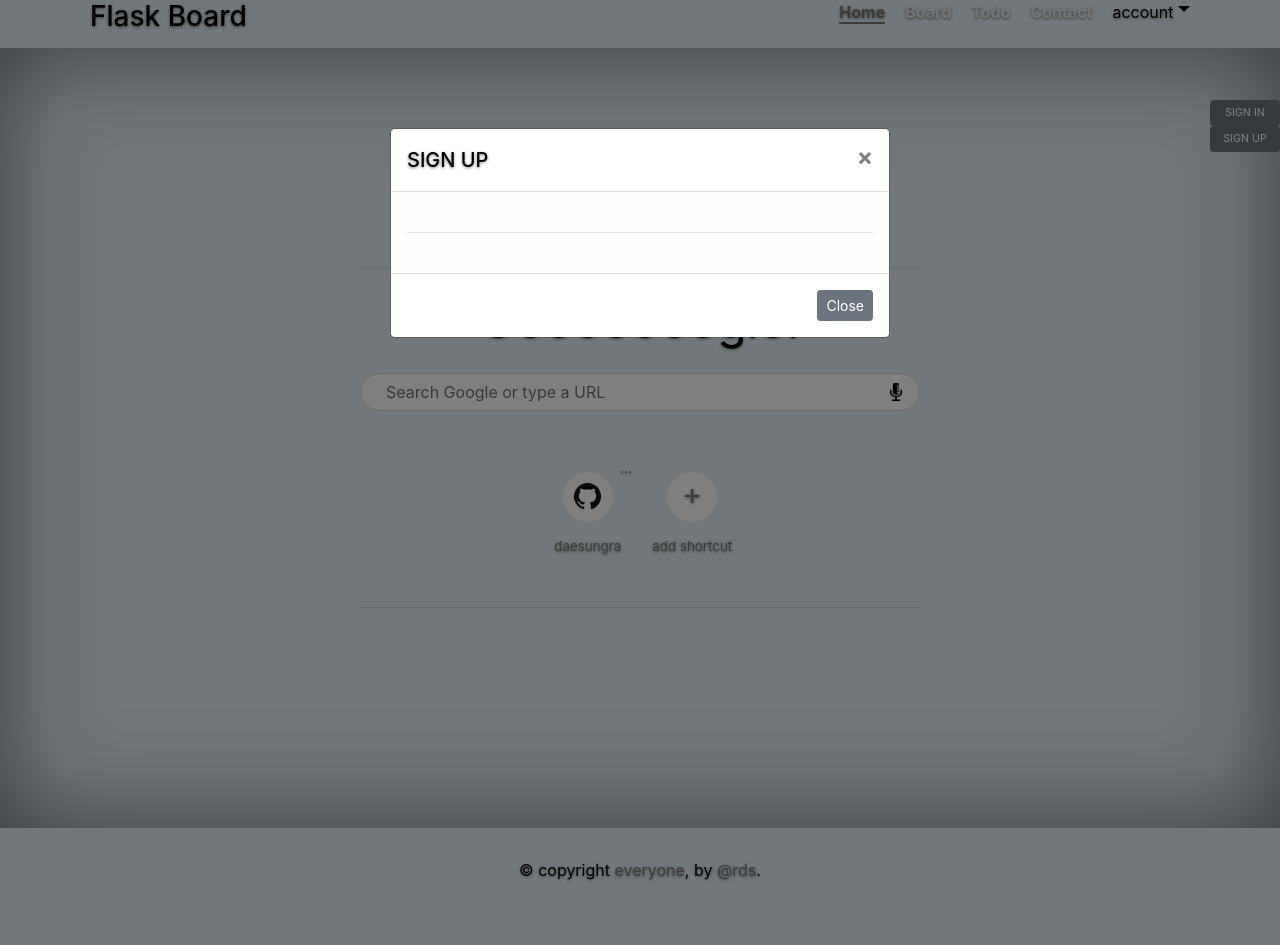
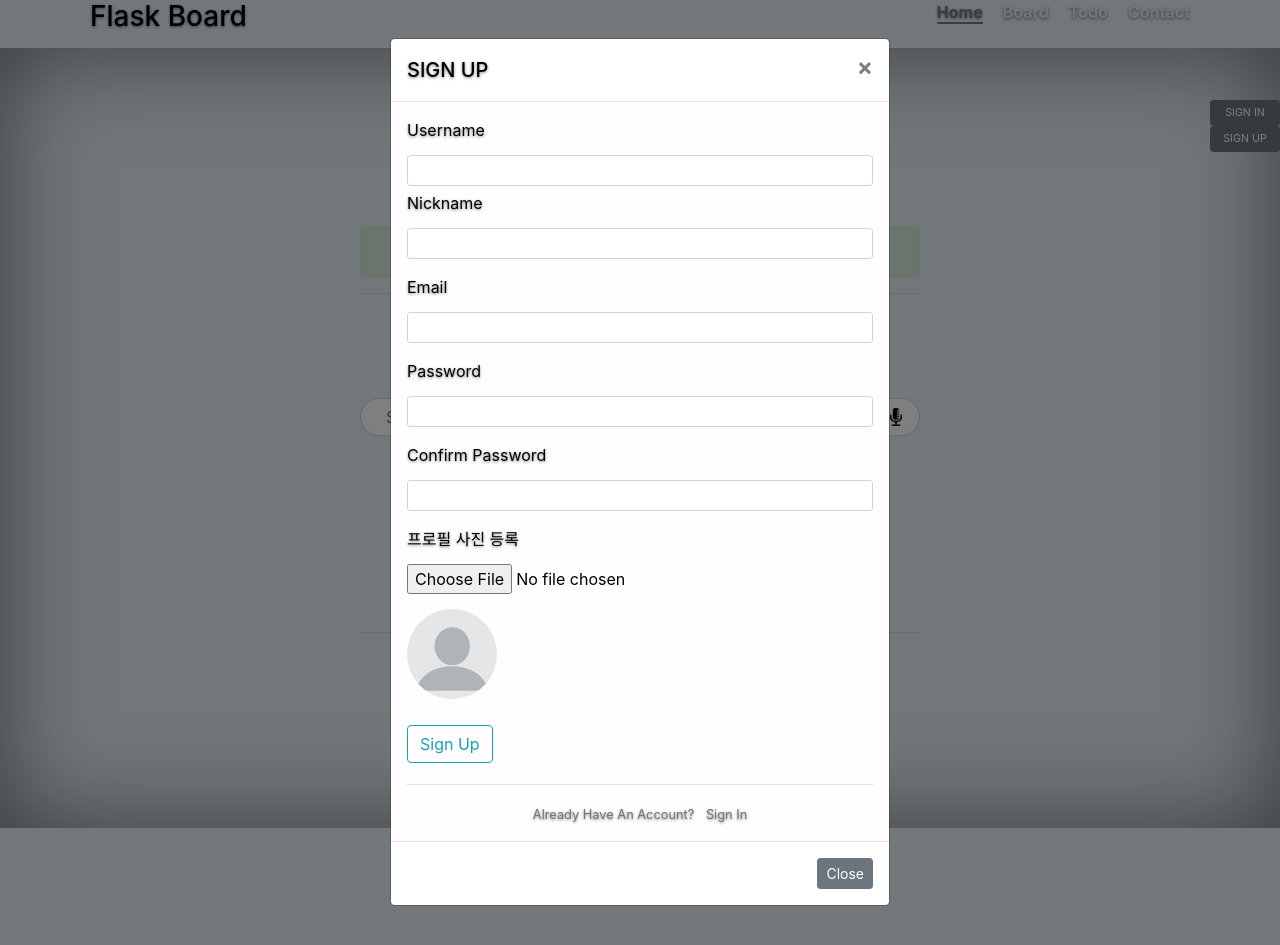
Before and after one commit to daesungRa/flask-board, a Flask app: page / in a window 1280 px wide, after a click on "SIGN UP". Shown: the part 30-975 px from the top of the page. Run offline with Flask 2, Linux system fonts and the light colour scheme; one stand-in notice (Sample message) is shown; some libraries are stand-ins or nearby versions; some web fonts are replaced.

Commit message:
flask-wtf 적용(중), ajax pagination 적용(완)

```diff
--- a/src/app.py
+++ b/src/app.py
@@ -1,8 +1,9 @@
-from flask import Flask, request, render_template
+from flask import Flask, request, render_template, g, redirect, url_for, flash
 from flask_cors import CORS
+from datetime import datetime
+from json import dumps
 from src.service import board_service, member_service
-from datetime import datetime
-from src.model.FlaskForm import MyForm, SignupForm, SigninForm
+from src.model.FlaskForm import SignupForm, SigninForm
 
 app = Flask(__name__)
 # app.secret_key = 'FLASK SECRET KEY'
@@ -22,32 +23,51 @@ update_required_fields = ['pwd', 'nickname']
 service = board_service.Board_service()
 m_service = member_service.Member_service()
 
+def account_form_decorator(func):
+    def wrapper():
+        signup_form = SignupForm(scrf_enabled=False)
+        signin_form = SigninForm(scrf_enabled=False)
+        account_form = [signup_form, signin_form]
+        return func(account_form)
+    wrapper.__name__ = func.__name__
+    return wrapper
+
+@app.before_request
+def before_request():
+    account_form = [SignupForm(), SigninForm()]
+    g.account_form = account_form
+
 @app.route("/", methods=['GET'])
-def home():
+@account_form_decorator
+def home(account_form):
     # if 'username' not in session:
     #     session['username'] = 'test_user'
-    signup_form = SignupForm()
-    signin_form = SigninForm()
 
-    return render_template('index.html', signup_form=signup_form, signin_form=signin_form), 200
+    return render_template('index.html', account_form=account_form), 200
 
 @app.route("/contact/", methods=['GET'])
 def contact():
-    return render_template('contact.html'), 200
+    return render_template('contact.html', account_form=g.account_form), 200
 
 # board and todo routes
-@app.route('/todos/<int:nowpage>', methods=['GET'])
-@app.route('/boards/<int:nowpage>', methods=['GET'])
-def boards(nowpage=1):
+@app.route('/todos/', methods=['GET', 'POST'])
+@app.route('/boards/', methods=['GET', 'POST'])
+def boards():
     col_name = 'boards'
     subject = 'Board List'
+    nowpage = 1
 
     if request.path.find('todo') >= 0:
         col_name = 'todos'
         subject = 'Todo List'
 
+    if request.method == 'POST':
+        nowpage = int(request.form['nowpage'])
+        result = service.find({}, nowpage, col_name) # type of list
+        return dumps(render_template('board/list.html', result_list=result['list'], pagination=result['pagination'], subject=subject))
+
     result = service.find({}, nowpage, col_name) # type of list
-    return render_template('board/board.html', result_list=result['list'], pagination=result['pagination'], subject=subject), 200
+    return render_template('board/board.html', result_list=result['list'], pagination=result['pagination'], account_form=g.account_form, subject=subject), 200
 
 @app.route('/todo/view/<string:id>', methods=['GET'])
 @app.route('/board/view/<string:id>', methods=['GET'])
@@ -61,7 +81,7 @@ def view(id=None):
 
     result = service.find_by_id(id, col_name)
     result['content'] = result['content']
-    return render_template('board/boardView.html', result=result, subject=subject), 200
+    return render_template('board/boardView.html', result=result, account_form=g.account_form, subject=subject), 200
 
 @app.route('/todo/write/', methods=['GET', 'POST'])
 @app.route('/board/write/', methods=['GET', 'POST'])
@@ -75,7 +95,7 @@ def write():
 
     if request.method == 'GET':
         currTime = datetime.now().strftime('%Y%m%d %H:%M:%S')
-        return render_template('board/write.html', currTime=currTime, subject=subject), 200
+        return render_template('board/write.html', currTime=currTime, account_form=g.account_form, subject=subject), 200
     else:
         title = request.form['title']
         author = request.form['author']
@@ -102,7 +122,7 @@ def modify(id=None):
     if request.method == 'GET':
         result = service.find_by_id(id, col_name)
         result['updated'] = datetime.now().strftime('%Y%m%d %H:%M:%S')
-        return render_template('board/modify.html', result=result, subject=subject), 200
+        return render_template('board/modify.html', result=result, account_form=g.account_form, subject=subject), 200
     else:
         id = request.form['_id']
         title = request.form['title']
@@ -132,12 +152,14 @@ def delete():
         return '0'
 
 # member routes
-@app.route('/signin/', methods=['GET', 'POST'])
+@app.route('/signin/', methods=['POST'])
 def signin():
-    if request.method == 'GET':
-        form = SigninForm()
-
-        return render_template('user/signin.html', form=form)
+    form = SigninForm()
+    if form.validate_on_submit():
+        flash(f'You are successfully Sign In for {form.email.data} account!', 'success')
+        return redirect(url_for('home'))
+    flash(f'Invalid Account, try again plz', 'danger')
+    return redirect(url_for('home'))
 
 @app.route('/signout/', methods=['GET'])
 def signout():
--- a/src/factory/pagination.py
+++ b/src/factory/pagination.py
@@ -5,7 +5,7 @@ class Pagination(object):
     def __init__(self):
         self.db = Database()
 
-        self.pagesize = 2 # 페이지 사이즈
+        self.pagesize = 20 # 페이지 사이즈
         self.blocksize = 5 # 블럭 사이즈
         self.nowpage = 1 # 현재 페이지 (기본 1 페이지)
 
--- a/src/model/FlaskForm.py
+++ b/src/model/FlaskForm.py
@@ -1,10 +1,6 @@
 from flask_wtf import FlaskForm
 from wtforms import StringField, PasswordField, SubmitField, BooleanField
 from wtforms.validators import DataRequired, Required, Length, Email, EqualTo
-
-class MyForm(FlaskForm):
-    name = StringField('Name', validators=[DataRequired()])
-    submit = SubmitField('submit', validators=[Required()])
 
 class SignupForm(FlaskForm):
     username = StringField('Username', validators=[DataRequired(), Length(min=2, max=20)])
--- a/src/static/css/base.css
+++ b/src/static/css/base.css
@@ -4,7 +4,7 @@
 
 /* custom modal style (based on bootstrap modal) */
 .modal {
-    top: 130px;
+    top: 40px;
 }
 .modal .modal-body {
     background-color: #fffdfd;
@@ -39,11 +39,18 @@
     text-align: left;
     margin: 15px 0 15px 0;
 }
-.signup-form .profile-part #image {
+.profile-part #image {
     width: 90px;
     height: 90px;
     border-radius: 90px;
-    margin-top: 10px;
+    margin: 10px 0 5px 0;
+}
+.modal-body .form-group {
+    text-align: left;
+}
+.modal-body .text-muted span:hover {
+    color: #8d9afe;
+    cursor: pointer;
 }
 
 /* triangle icon */
--- a/src/static/css/board.css
+++ b/src/static/css/board.css
@@ -19,6 +19,11 @@
 .cover .table-board, .cover .table-head, .cover .table-body {
     /*border: 1px solid blue;*/
 }
+.cover .board-container {
+    padding: 0 10px 0 10px;
+    background-color: #fff;
+    border: 1px solid #acacac;
+}
 .cover .table-board {
     margin: 40px 0 40px 0;
     font-family: 'Nanum Myeongjo', serif;
@@ -38,11 +43,12 @@
 }
 .cover .table-board span {
     font-size: 10pt;
-    border-left: 1px solid #787878;
+    border-left: 1px solid #bdbdbd;
 }
 /* pagination style */
 .pagination-part {
     text-align: center;
+    margin-bottom: 20px;
 }
 .pagination-part * {
     display: inline;
--- a/src/static/js/board.js
+++ b/src/static/js/board.js
@@ -1,6 +1,18 @@
 // get view, modify page
 function getDocument(uri, id) {
     location.href = 'http://localhost:5000/' + uri + id;
+}
+
+function changeList(uri, nowpage) {
+    $.ajax({
+        type: 'post',
+        url: 'http://localhost:5000/' + uri,
+        data: {nowpage: nowpage},
+        dataType: 'json',
+        success: function(data) {
+            $('.site-wrapper .cover').html(data);
+        }
+    });
 }
 
 function writeAction(form, highlight) {
@@ -14,7 +26,7 @@ function writeAction(form, highlight) {
         dataType: 'text',
         success: function(data) {
             if (data == '1') {
-                location.href = 'http://localhost:5000/' + highlight + 's/1';
+                location.href = 'http://localhost:5000/' + highlight + 's/';
             } else if (data == '0') {
                 alert('글 쓰기에 실패했습니다. 다시 시도하세요.');
                 $('.write-form .title').focus();
@@ -59,7 +71,7 @@ function deleteAction(id, highlight) {
         dataType: 'json',
         success: function(data) {
             if (data == '1') {
-                location.href = 'http://localhost:5000/' + highlight + 's/1';
+                location.href = 'http://localhost:5000/' + highlight + 's/';
             } else if (data == '0') {
                 alert('글 삭제에 실패했습니다. 다시 시도하세요.');
             }
--- a/src/templates/base.html
+++ b/src/templates/base.html
@@ -1,6 +1,6 @@
 <!DOCTYPE HTML>
 <html lang="ko">
-    {% from "macros.html" import sign_modal with context %}
+    {% from "macros.html" import account_modal with context %}
     <head>
         <meta charset="UTF-8" />
         <meta http-equiv="X-UA-Compatible" content="IE=edge" />
@@ -35,15 +35,15 @@
             <nav>
                 <ul class="nav masthead-nav">
                     <li id="gotoHome"><a href="http://localhost:5000/">Home</a></li>
-                    <li id="gotoBoard"><a href="http://localhost:5000/boards/1">Board</a></li>
-                    <li id="gotoTodo"><a href="http://localhost:5000/todos/1">Todo</a></li>
+                    <li id="gotoBoard"><a href="http://localhost:5000/boards/">Board</a></li>
+                    <li id="gotoTodo"><a href="http://localhost:5000/todos/">Todo</a></li>
                     <li id="gotoContact"><a href="http://localhost:5000/contact/">Contact</a></li>
-                    <li id="account-management">
+                    <!--<li id="account-management">
                         <span>account</span>
                         <div class="dropdown account-dropdown">
                             <div class="triangle underbar"></div>
                         </div>
-                    </li>
+                    </li>-->
                 </ul>
             </nav>
         </div>
@@ -51,6 +51,15 @@
             <div class="site-wrapper-inner">
                 <div class="cover-container">
                     <div class="inner cover">
+                        {% with messages = get_flashed_messages(with_categories=true) %}
+                            {% if messages %}
+                                {% for category, message in messages %}
+                                    <div class="alert alert-{{ category }}">
+                                        {{ message }}
+                                    </div>
+                                {% endfor %}
+                            {% endif %}
+                        {% endwith %}
                         {% block content %}
                         {% endblock %}
                     </div>
@@ -83,8 +92,8 @@
             {% endif %}
         </div>
         <!-- imported modal macro -->
-        {{ sign_modal('modal_signin', 'SIGN IN', signin_form) }}
-        {{ sign_modal('modal_signup', 'SIGN UP', signup_form) }}
+        {{ account_modal('modal_signup', 'SIGN UP', account_form[0]) }}
+        {{ account_modal('modal_signin', 'SIGN IN', account_form[1]) }}
     </body>
 </html>
 
--- a/src/templates/board/boardView.html
+++ b/src/templates/board/boardView.html
@@ -68,7 +68,7 @@
 
             // go to list page
             $('.board-guide #gotoListPage').on('click', function() {
-                getDocument(pre_uri.split('/')[0] + 's', '/1');
+                getDocument(pre_uri.split('/')[0] + 's/', '');
             });
 
             $('.view-container #getModifyPage').on('click', function() {
--- a/src/templates/board/write.html
+++ b/src/templates/board/write.html
@@ -56,7 +56,7 @@
 
             // go to list page
             $('.board-guide #gotoListPage').on('click', function() {
-                getDocument(pre_uri, '1');
+                getDocument(pre_uri, '');
             });
 
             // write action
--- a/src/templates/macros.html
+++ b/src/templates/macros.html
@@ -1,4 +1,4 @@
-{% macro sign_modal(target_id, title, form, btn_first=None, btn_second=None) %}
+{% macro account_modal(target_id, title, form, btn_first=None, btn_second=None) %}
 <div class="modal" id="{{ target_id }}" tabindex="-1" role="dialog">
   <div class="modal-dialog" role="document">
     <div class="modal-content">
@@ -9,20 +9,104 @@
         </button>
       </div>
       <div class="modal-body">
-        {{ form.hidden_tag() }}
-        <fieldset class="form-group">
-          <legend class="border-bottom">
-            <dir class="form-group">
+        <div class="content-section">
+          <form action="signin/" method="POST">
+            {{ form.hidden_tag() }}
+            <fieldset class="form-group">
+              {% if form.username %}
+                <div class="form-group">
+                  {{ form.username.label(class='form-control-label') }}
+                  {% if form.username.errors %}
+                    {{ form.username(class='form-control form-control-sm is-invalid') }}
+                    <div class="invalid-feedback">
+                      {% for error in form.username.errors %}
+                        <span>{{ error }}</span>
+                      {% endfor %}
+                    </div>
+                  {% else %}
+                    {{ form.username(class='form-control form-control-sm') }}
+                  {% endif %}
 
-            </dir>
-          </legend>
-        </fieldset>
+                  {{ form.nickname.label(class='form-control-label') }}
+                  {% if form.nickname.errors %}
+                    {{ form.nickname(class='form-control form-control-sm is-invalid') }}
+                    <div class="invalid-feedback">
+                      {% for error in form.nickname.errors %}
+                        <span>{{ error }}</span>
+                      {% endfor %}
+                    </div>
+                  {% else %}
+                    {{ form.nickname(class='form-control form-control-sm') }}
+                  {% endif %}
+                </div>
+              {% endif %}
+              <div class="form-group">
+                {{ form.email.label(class='form-control-label') }}
+                {% if form.email.errors %}
+                  {{ form.email(class='form-control form-control-sm is-invalid') }}
+                  <div class="invalid-feedback">
+                    {% for error in form.email.errors %}
+                      <span>{{ error }}</span>
+                    {% endfor %}
+                  </div>
+                {% else %}
+                  {{ form.email(class='form-control form-control-sm') }}
+                {% endif %}
+              </div>
+              <div class="form-group">
+                {{ form.pwd.label(class='form-control-label') }}
+                {% if form.pwd.errors %}
+                    {{ form.pwd(class='form-control form-control-sm is-invalid') }}
+                    <div class="invalid-feedback">
+                      {% for error in form.pwd.errors %}
+                        <span>{{ error }}</span>
+                      {% endfor %}
+                    </div>
+                  {% else %}
+                    {{ form.pwd(class='form-control form-control-sm') }}
+                  {% endif %}
+              </div>
+              {% if form.confirm_pwd %}
+                <div class="form-group">
+                  {{ form.confirm_pwd.label(class='form-control-label') }}
+                  {% if form.confirm_pwd.errors %}
+                    {{ form.confirm_pwd(class='form-control form-control-sm is-invalid') }}
+                    <div class="invalid-feedback">
+                      {% for error in form.confirm_pwd.errors %}
+                        <span>{{ error }}</span>
+                      {% endfor %}
+                    </div>
+                  {% else %}
+                    {{ form.confirm_pwd(class='form-control form-control-sm') }}
+                  {% endif %}
+                </div>
+                <div class="profile-part">
+                    <label for="signup-profile">프로필 사진 등록</label><br/>
+                    <input type="file" name="profile" class="signup-profile" id="signup-profile" onchange="return imagePreview(event);" /><br/>
+                    <img id="image" src="{{ url_for('static', filename='imgs/blank_profile01.png') }}" alt="profile-image" />
+                </div>
+              {% endif %}
+            </fieldset>
+            <div class="form-group">
+              {{ form.submit(class='btn btn-outline-info') }}
+            </div>
+          </form>
+        </div>
+        <div class="border-top pt-3">
+          <small class="text-muted">
+            {% if title == 'SIGN UP' %}
+              Already Have An Account? <span class="ml-2" onclick="$('.modal-dialog .modal-close').trigger('click'); $('.side-component #btn_signin').trigger('click');">Sign In</span>
+            {% else %}
+              Create Account? <span class="ml-2" onclick="$('.modal-dialog .modal-close').trigger('click'); $('.side-component #btn_signup').trigger('click');">Sign Up</span>
+            {% endif %}
+          </small>
+        </div>
       </div>
       <div class="modal-footer">
         {% if btn_first %}
           <button type="button" class="btn btn-sm btn-primary">{{ btn_first }}</button>
         {% endif %}
-        <button type="button" class="btn btn-sm btn-secondary" data-dismiss="modal">{% if btn_second %}{{ btn_second }}{% else %}Close{% endif %}</button>
+        <button type="button" class="btn btn-sm btn-secondary modal-close" data-dismiss="modal">{% if btn_second %}{{ btn_second }}{% else %}Close{% endif %}</button>
       </div>
     </div>
   </div>
--- a/src/templates/member/signup.html
+++ b/src/templates/member/signup.html
@@ -1,4 +1,4 @@
-<form class="form-group signup-form" method="POST">
+<form class="form-group signup-form" method="POST" >
     <hr/>
     <input type="text" name="username" class="form-control signup-username" placeholder="사용자 이름 입력" />
     <input type="password" name="pwd" class="form-control signup-pwd" placeholder="사용자 비밀번호 입력" />
```
Also changed, not shown: src/templates/board/board.html (+10 -8 lines), src/templates/board/list.html (added, +86 -0 lines). Lines whose indentation alone changed are shown as unchanged.
